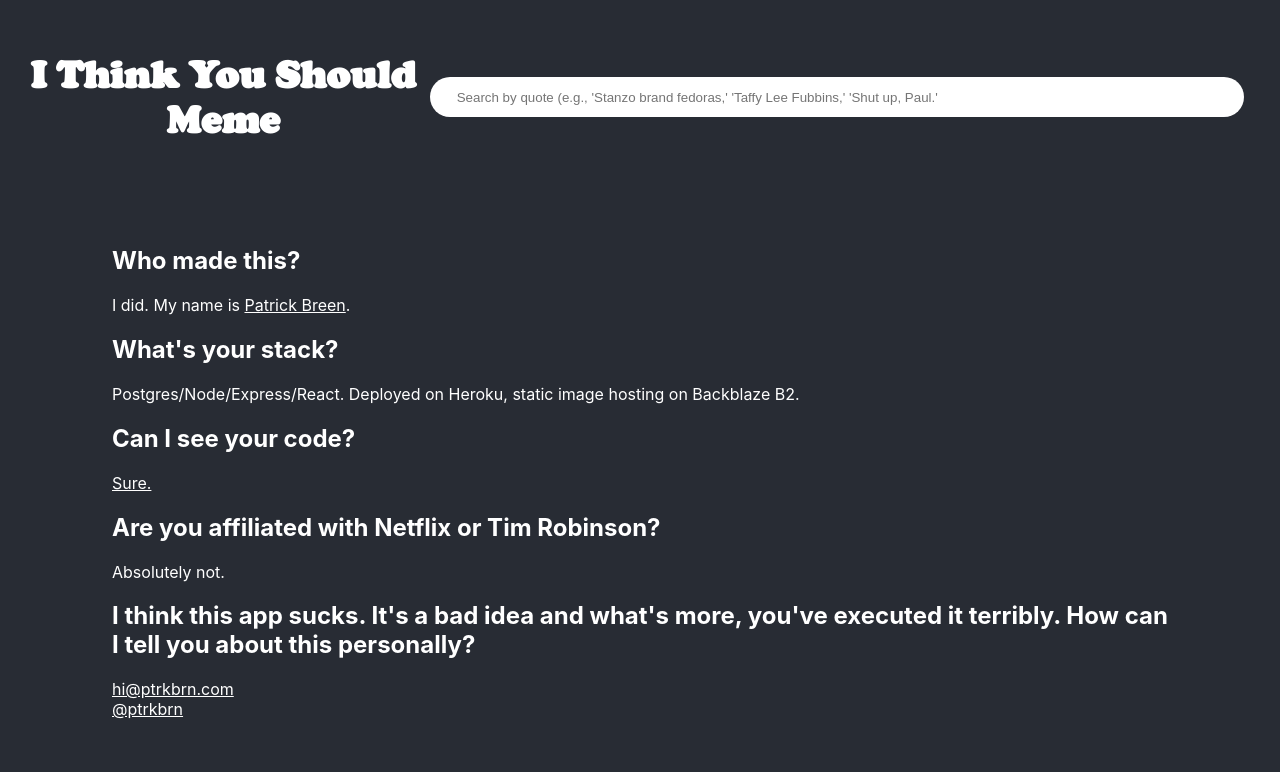
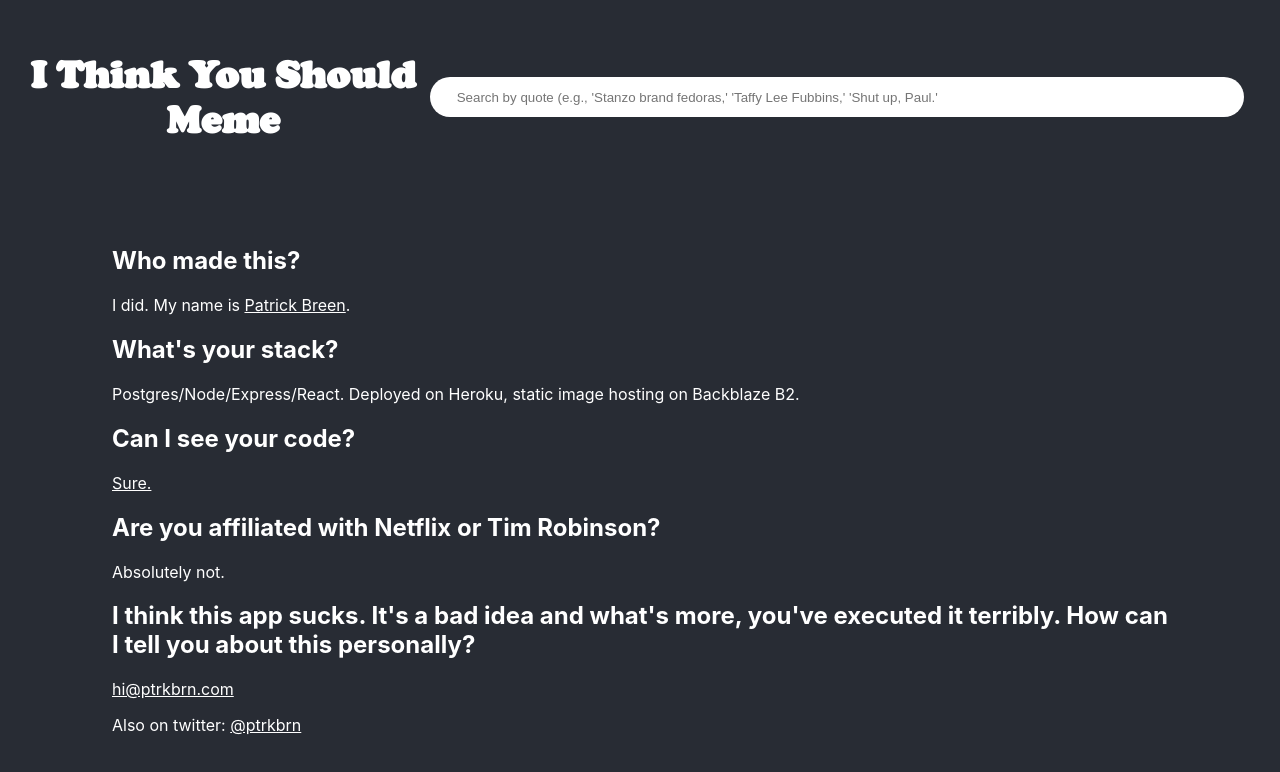
Before and after one commit to ptrkbrn/fully-loaded-nachos, a React (Create React App) app in the folder client/: page /about in a window 1280 px wide. Shown: the top 772 px of the page. Built offline with nearby package versions, Linux system fonts and the light colour scheme.

Commit message:
tweak About component

```diff
--- a/client/src/About.js
+++ b/client/src/About.js
@@ -36,7 +36,11 @@ function About() {
       </h2>
       <a href="mailto:hi@ptrkbrn.com">hi@ptrkbrn.com</a>
       <br />
-      <a href="https://www.twitter.com/ptrkbrn">@ptrkbrn</a>
+      <p>
+        Also on twitter:&nbsp;
+        <a href="https://www.twitter.com/ptrkbrn">@ptrkbrn</a>
+      </p>
+
     </AboutSection>
   );
 }
```
